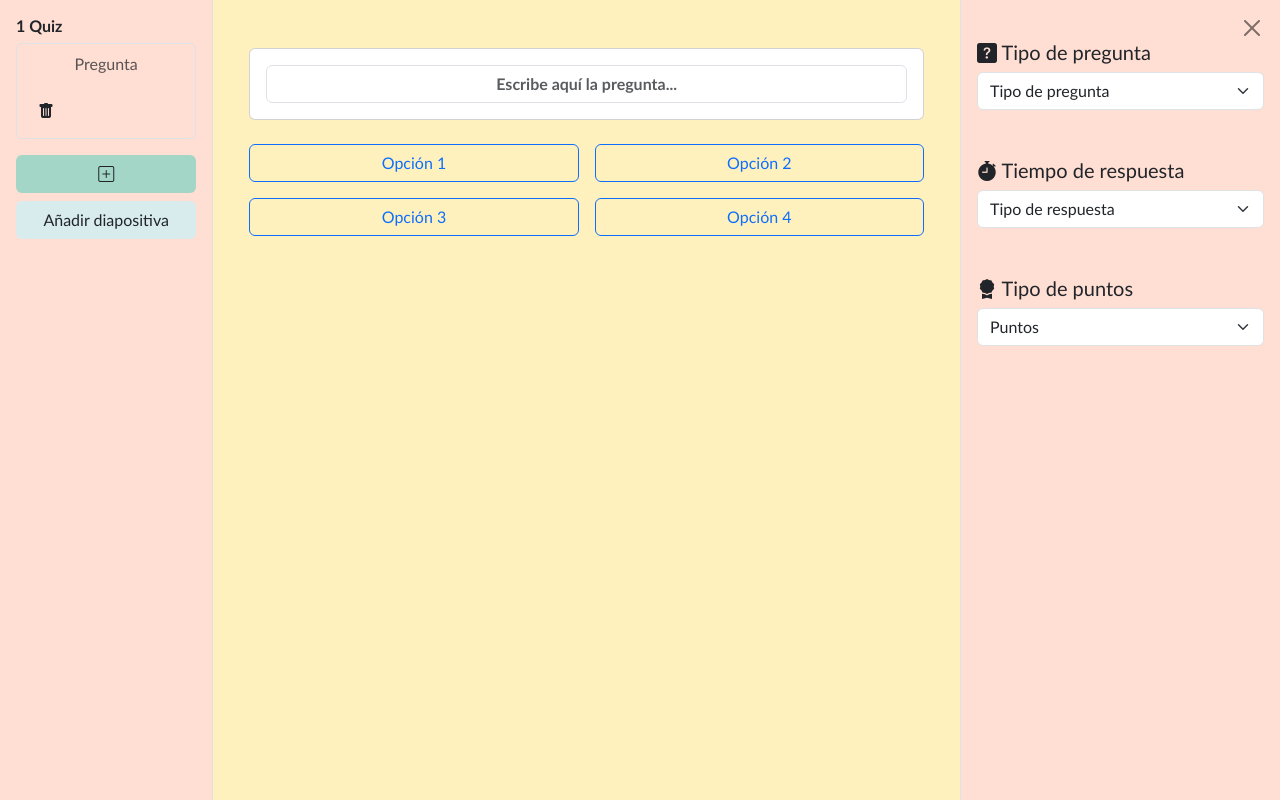
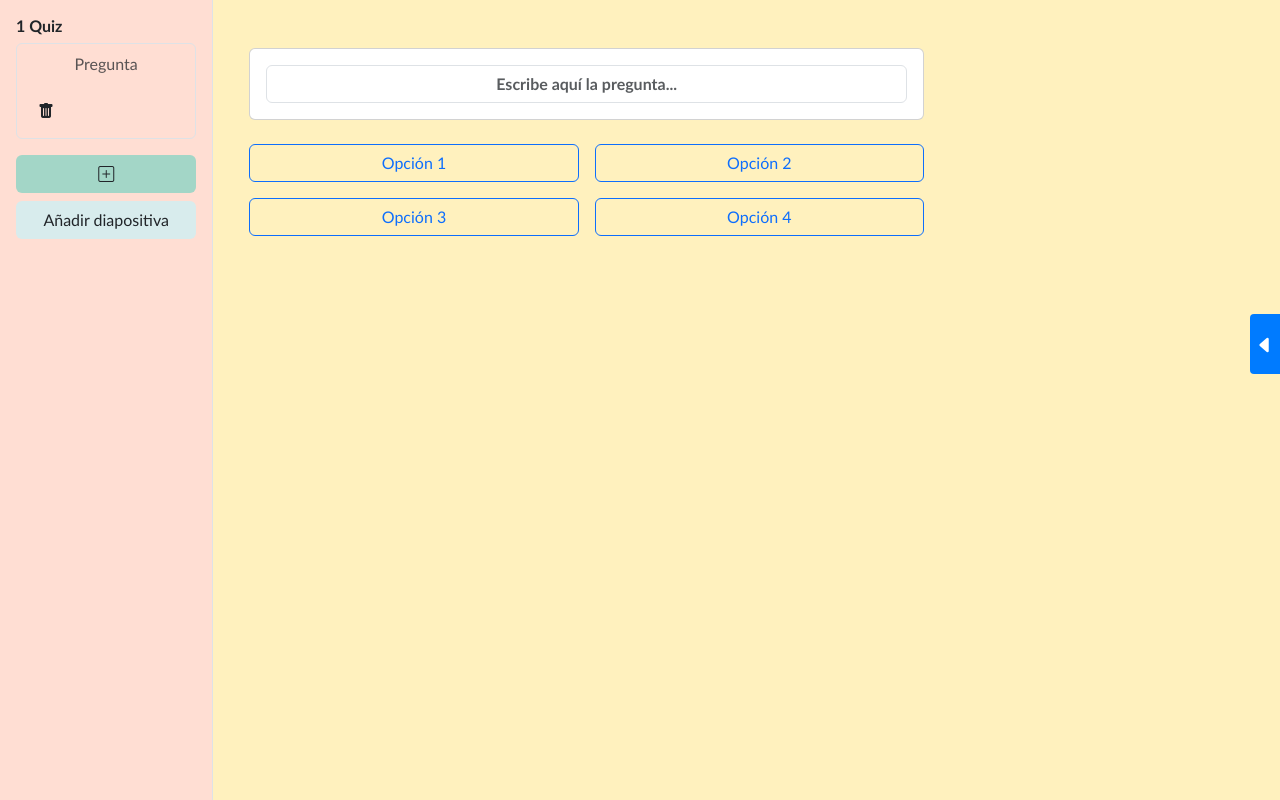
Before and after one commit to Matibas0903/Proyecto-Programacion-Web, a PHP site: page /agregarPregunta.html in a window 1280 px wide. Shown: the part 56-856 px from the top of the page. Run offline with PHP 8.4, Linux system fonts and the light colour scheme.

Commit message:
intento de merge

```diff
--- a/agregarPregunta.css
+++ b/agregarPregunta.css
@@ -3,6 +3,7 @@
 }
 #navBarCrearPreg{
     background-color: #ffd0ae;
+    z-index: 1070;
 }
 
 body{
@@ -40,3 +41,52 @@
 #btnAñadirDiapositiva{
     background-color: #d8eced;
 }
+#panelDer {
+    position: fixed;
+    top: 10;
+    right: -300px;        /* fuera de pantalla inicialmente */
+    width: 300px;
+    height: 100vh;
+    background-color: #fff;
+    border-left: 1px solid #ddd;
+    padding: 20px;
+    transition: right 0.3s ease;
+    z-index: 1050;
+}
+
+/* Cuando el sidebar está abierto */
+#panelDer.active {
+    right: 0;
+}
+
+/* Botón flecha pegado al borde del sidebar */
+#btnPanelDer {
+    position: fixed;
+    top: 50%;
+    right: 0;                  /* se mueve junto al borde del sidebar */
+    transform: translateY(-50%);
+    width: 30px;
+    height: 60px;
+    border-radius: 4px 0 0 4px;
+    background-color: #007bff;
+    color: #fff;
+    border: none;
+    cursor: pointer;
+    z-index: 1060;
+    display: flex;
+    align-items: center;
+    justify-content: center;
+    font-size: 20px;
+    transition: right 0.3s ease, transform 0.3s ease;
+}
+
+
+/* Cambiar posición cuando el sidebar se abre */
+#panelDer.active + #btnPanelDer {
+    right: 300px;  /* ajusta si querés que quede pegado al sidebar */
+}
+
+/* Rotar flecha cuando está abierto */
+#btnPanelDer.open {
+    transform: translateY(-50%) rotate(180deg);
+}
--- a/agregarPregunta.html
+++ b/agregarPregunta.html
@@ -64,7 +64,7 @@
             </div>
 
             <!-- ÁREA PRINCIPAL -->
-            <div class="col-7 p-4">
+            <div id="areaPrincipal" class="col-7 p-4">
 
                 <div class="container mt-4">
                     <div class="card mb-4">
@@ -100,10 +100,12 @@
             </div>
 
 
+
                         <!-- SIDEBAR DERECHO -->
                     <div id="panelDer" class="col-3 p-3 border-start vh-100">
                         <div class="d-flex">
-                <button type="button" class="btn-close ms-auto" aria-label="Close"></button>
+                            <h5>Configuración</h5>
+
                         </div>
                         <h5>
                             <i class="bi bi-question-square-fill"></i>
@@ -141,6 +143,9 @@
                                 </select>
                             </div>
                     </div>
+                    <!-- Botón flecha para abrir/cerrar -->
+                    <button id="btnPanelDer"><i class="bi bi-caret-left-fill"></i></button>
+
     </div>
 </body>
 </html>
--- a/agregarPregunta.js
+++ b/agregarPregunta.js
@@ -0,0 +1,21 @@
+const panelDer = document.getElementById('panelDer');
+const btnToggleSidebar = document.getElementById('btnPanelDer');
+const btnCerrarSidebar = document.getElementById('btnCerrarSidebar');
+
+const areaPrincipal = document.getElementById('areaPrincipal');
+
+btnToggleSidebar.addEventListener('click', () => {
+    panelDer.classList.toggle('active');
+    btnToggleSidebar.classList.toggle('open');
+
+    // Ajustar ancho del área principal
+    if(panelDer.classList.contains('active')) {
+        // Sidebar abierto → área principal más pequeña
+        areaPrincipal.classList.remove('col-9');
+        areaPrincipal.classList.add('col-7');
+    } else {
+        // Sidebar cerrado → área principal más grande
+        areaPrincipal.classList.remove('col-7');
+        areaPrincipal.classList.add('col-9');
+    }
+});
```
Lines whose indentation alone changed are shown as unchanged.
